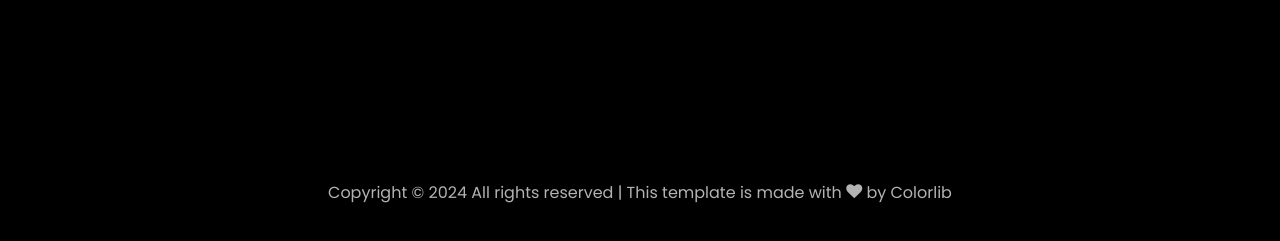
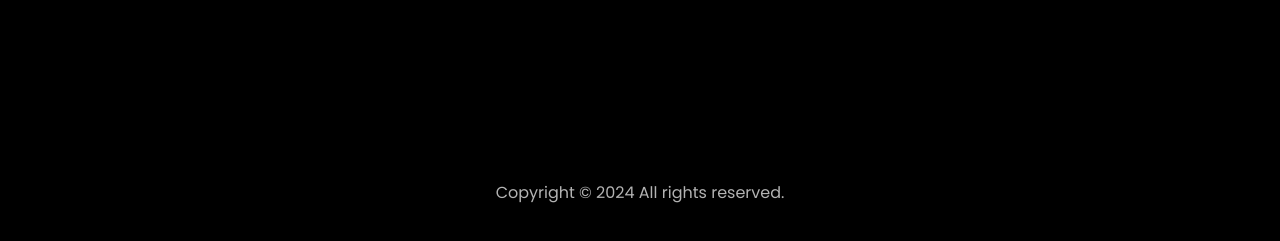
Before and after one commit to vaibhav25garg/port-folio-vg, a plain HTML site: page index.html in a window 1280 px wide. Shown: the part 5881-6122 px from the top of the page. Drawn offline with Linux system fonts and the light colour scheme; files whose address does not match are found by name.

Commit message:
first commit

```diff
--- a/index.html
+++ b/index.html
@@ -601,9 +601,7 @@
 
 					<p><!-- Link back to Colorlib can't be removed. Template is licensed under CC BY 3.0. -->
 						Copyright &copy;
-						<script>document.write(new Date().getFullYear());</script> All rights reserved | This template
-						is made with <i class="icon-heart color-danger" aria-hidden="true"></i> by <a
-							href="https://colorlib.com" target="_blank">Colorlib</a>
+						<script>document.write(new Date().getFullYear());</script> All rights reserved.
 						<!-- Link back to Colorlib can't be removed. Template is licensed under CC BY 3.0. -->
 					</p>
 				</div>
```
